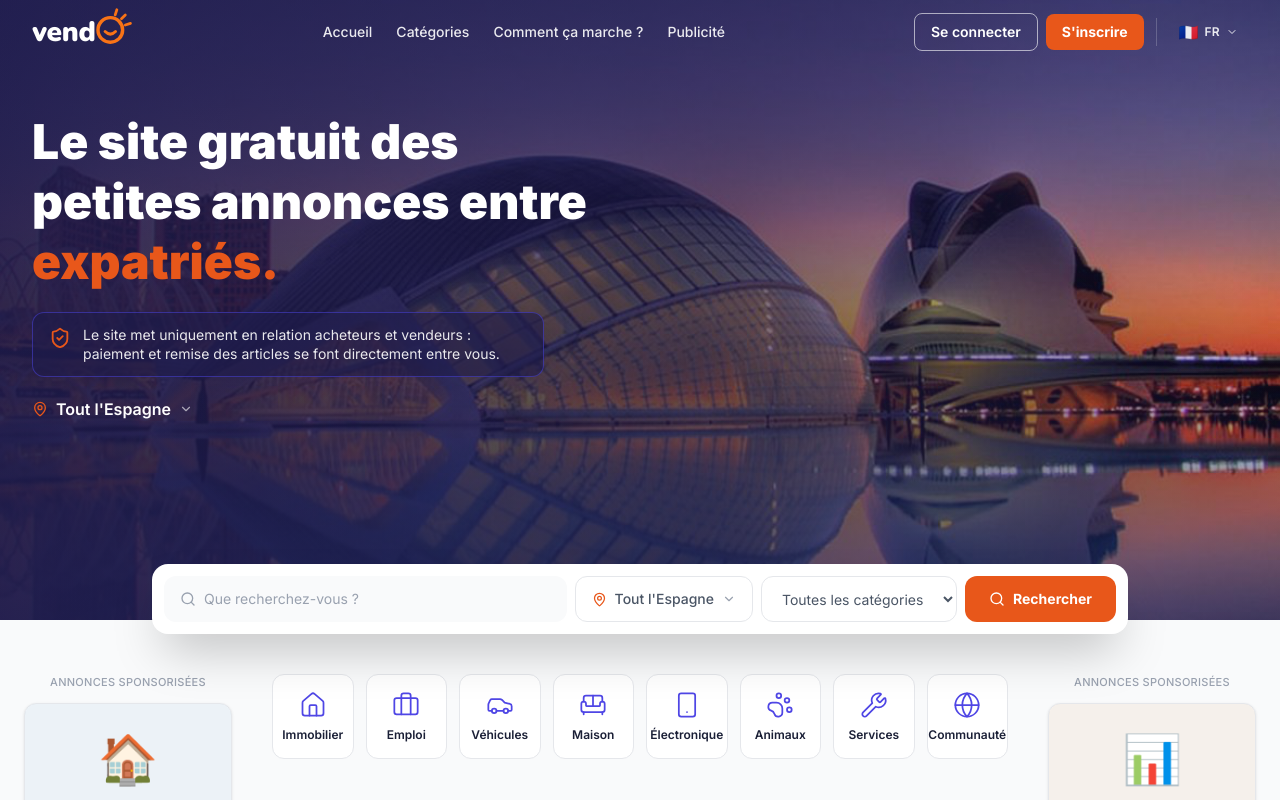
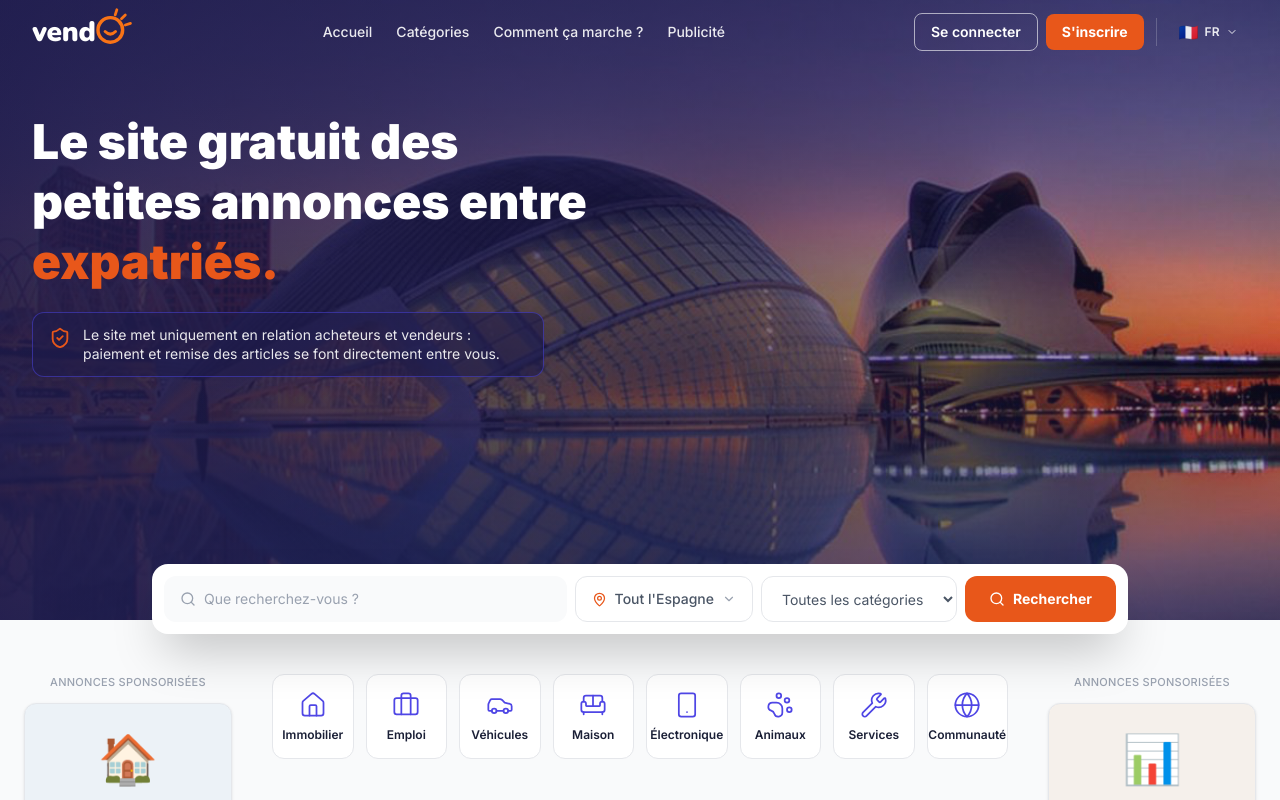
Before and after one commit to GuillaumeBidallier/valencia-expat-market, a Next.js app: page / in a window 1280 px wide. Shown: the top 800 px of the page. Built offline with nearby package versions, Linux system fonts and the light colour scheme.

Commit message:
fix: remove geo selector from hero, keep only in search bar
Co-Authored-By: Claude Sonnet 4.6 <noreply@anthropic.com>

```diff
--- a/components/home/HeroSection.tsx
+++ b/components/home/HeroSection.tsx
@@ -1,8 +1,6 @@
 'use client'
-import { useState } from 'react'
 import Image from 'next/image'
-import { MapPin, ChevronDown, ShieldCheck } from 'lucide-react'
-import GeoModal, { GeoState } from '@/components/listings/GeoModal'
+import { ShieldCheck } from 'lucide-react'
 import SearchWidget from '@/components/listings/SearchWidget'
 
 interface CategoryItem {
@@ -11,11 +9,6 @@ interface CategoryItem {
 }
 
 export default function HeroSection({ categoryItems }: { categoryItems: CategoryItem[] }) {
-  const [geoModalOpen, setGeoModalOpen] = useState(false)
-  const [geo, setGeo] = useState<GeoState | null>(null)
-
-  const locationLabel = geo ? `${geo.city}, ${geo.radius} km` : "Tout l'Espagne"
-
   return (
     <>
       <section className="relative -mt-16 min-h-[560px] sm:min-h-[620px] overflow-hidden">
@@ -48,28 +41,11 @@ export default function HeroSection({ categoryItems }: { categoryItems: Category
               </p>
             </div>
 
-            {/* Clickable location */}
-            <button
-              onClick={() => setGeoModalOpen(true)}
-              className="flex items-center gap-2 text-white hover:text-orange-primary transition-colors mb-4 group"
-            >
-              <MapPin size={16} className="text-orange-primary shrink-0" />
-              <span className="font-semibold text-base group-hover:underline underline-offset-2">{locationLabel}</span>
-              <ChevronDown size={14} className="text-white/60 group-hover:text-orange-primary" />
-            </button>
           </div>
         </div>
       </section>
 
-      {/* Floating search bar — reuse SearchWidget as-is */}
-      <SearchWidget categoryItems={categoryItems} geo={geo} onGeoOpen={() => setGeoModalOpen(true)} />
-
-      <GeoModal
-        isOpen={geoModalOpen}
-        onClose={() => setGeoModalOpen(false)}
-        onValidate={g => setGeo(g)}
-        currentGeo={geo}
-      />
+      <SearchWidget categoryItems={categoryItems} />
     </>
   )
 }
--- a/components/listings/SearchWidget.tsx
+++ b/components/listings/SearchWidget.tsx
@@ -1,23 +1,22 @@
 'use client'
+import { useState } from 'react'
 import { Search, MapPin, ChevronDown } from 'lucide-react'
 import Link from 'next/link'
-import { GeoState } from './GeoModal'
+import GeoModal, { GeoState } from './GeoModal'
 
 interface CategoryItem {
   label: string
   slug: string
 }
 
-interface SearchWidgetProps {
-  categoryItems: CategoryItem[]
-  geo?: GeoState | null
-  onGeoOpen?: () => void
-}
+export default function SearchWidget({ categoryItems }: { categoryItems: CategoryItem[] }) {
+  const [geoModalOpen, setGeoModalOpen] = useState(false)
+  const [geo, setGeo] = useState<GeoState | null>(null)
 
-export default function SearchWidget({ categoryItems, geo, onGeoOpen }: SearchWidgetProps) {
   const locationLabel = geo ? `${geo.city}, ${geo.radius} km` : "Tout l'Espagne"
 
   return (
+    <>
       <div className="-mt-14 relative z-20 max-w-5xl mx-auto px-4 sm:px-6">
         <div className="bg-white rounded-2xl shadow-2xl p-3">
 
@@ -33,11 +32,11 @@ export default function SearchWidget({ categoryItems, geo, onGeoOpen }: SearchWi
             </div>
             <div className="flex gap-2">
               <button
-              onClick={onGeoOpen}
-              className="flex-1 flex items-center gap-1.5 px-3 py-2.5 border border-gray-200 rounded-xl bg-white hover:border-orange-primary transition-colors text-sm text-gray-600"
+                onClick={() => setGeoModalOpen(true)}
+                className="flex-1 flex items-center gap-1.5 px-3 py-2.5 border border-gray-200 rounded-xl bg-white hover:border-orange-primary transition-colors"
               >
                 <MapPin size={14} className="text-orange-primary shrink-0" />
-              <span className="font-medium truncate flex-1 text-left text-xs">{locationLabel}</span>
+                <span className="font-medium truncate flex-1 text-left text-xs text-gray-600">{locationLabel}</span>
                 <ChevronDown size={13} className="text-gray-400 shrink-0" />
               </button>
               <select className="flex-1 px-3 py-2.5 text-xs text-gray-600 border border-gray-200 rounded-xl focus:outline-none bg-white cursor-pointer">
@@ -67,7 +66,7 @@ export default function SearchWidget({ categoryItems, geo, onGeoOpen }: SearchWi
               />
             </div>
             <button
-            onClick={onGeoOpen}
+              onClick={() => setGeoModalOpen(true)}
               className="flex items-center gap-2 px-4 py-3 border border-gray-200 rounded-xl bg-white hover:border-orange-primary hover:bg-orange-soft transition-colors text-sm text-gray-600 whitespace-nowrap shrink-0"
             >
               <MapPin size={15} className="text-orange-primary shrink-0" />
@@ -91,5 +90,13 @@ export default function SearchWidget({ categoryItems, geo, onGeoOpen }: SearchWi
 
         </div>
       </div>
+
+      <GeoModal
+        isOpen={geoModalOpen}
+        onClose={() => setGeoModalOpen(false)}
+        onValidate={g => setGeo(g)}
+        currentGeo={geo}
+      />
+    </>
   )
 }
```
Lines whose indentation alone changed are shown as unchanged.
